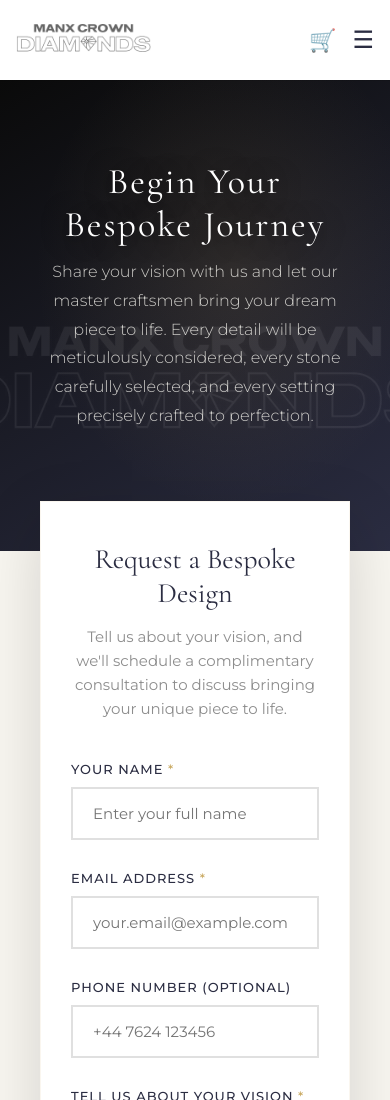
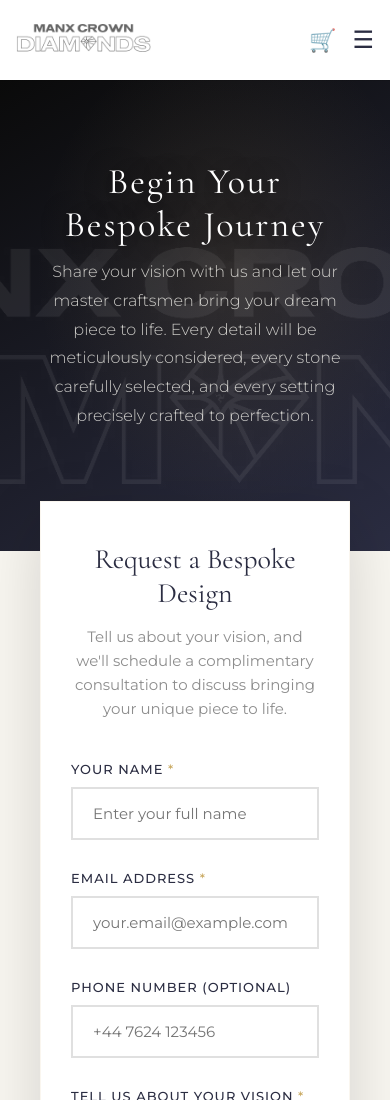
Before and after one commit to LYNKSPortal/Manx-Crown-Diamonds-Isleofman, a website: page bespoke-request.html in a window 390 px wide. Shown: the top 1100 px of the page. Drawn offline with nearby package versions, Linux system fonts and the light colour scheme.

Commit message:
Fix bespoke page hero logo size on mobile
Same 300% width fix as other pages — uses .hero-logo class instead
of .page-header-logo.

Co-Authored-By: Claude Sonnet 4.6 <noreply@anthropic.com>

```diff
--- a/bespoke-request.html
+++ b/bespoke-request.html
@@ -340,6 +340,12 @@ header {
 }
 </style>
 <!-- logo-mobile-fix -->
+<style>
+@media (max-width: 768px) {
+    .hero-logo { width: 300%; max-width: none; }
+}
+</style>
+<!-- page-header-logo-mobile-fix -->
 </head>
 <body>
 
```
